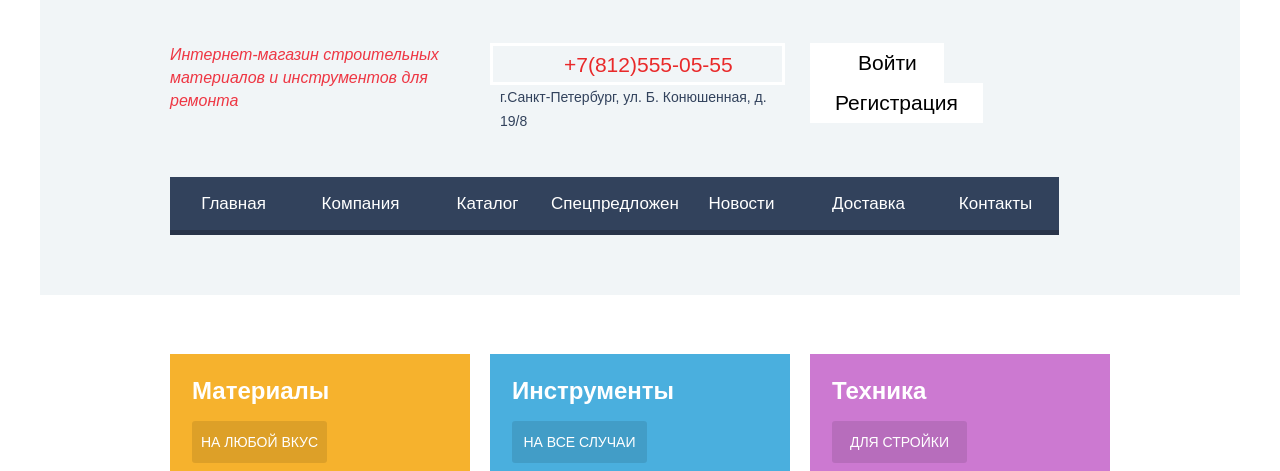
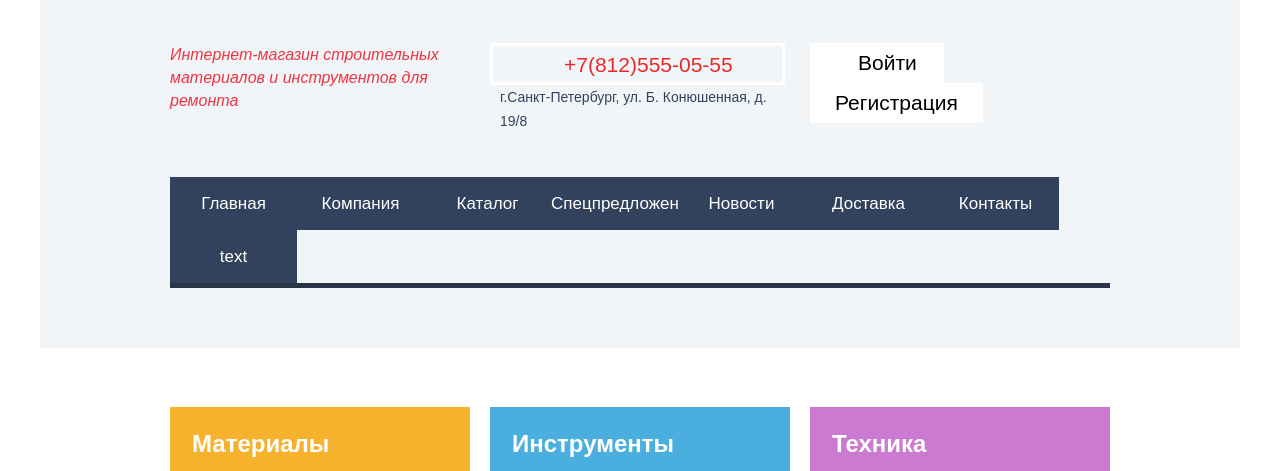
Before and after one commit to yakovlevgleb/-technomart, a plain HTML site: page index.html in a window 1280 px wide. Shown: the part 98-569 px from the top of the page. Drawn offline with Linux system fonts and the light colour scheme; a web font is replaced by a local one.

Commit message:
test git for atom

```diff
--- a/index.html
+++ b/index.html
@@ -57,6 +57,7 @@
                         <li><a href="#">Новости</a></li>
                         <li><a href="#">Доставка</a></li>
                         <li><a href="#">Контакты</a></li>
+                        <li><a href="#">text</a></li>
                     </ul>
                 </nav>
                 <!--MENU END-->
@@ -292,7 +293,7 @@
 
                 <div class="copyright__links">
                     <span>Обратная связь:<a>mail@htmlacademy.ru</a></span>
-                    <span>Разработано &mdash; <a>htmlacademy.ru</a></span>
+                    <span>Разработано &mdash;<a>htmlacademy.ru</a></span>
                 </div>
 
             </div>
```
